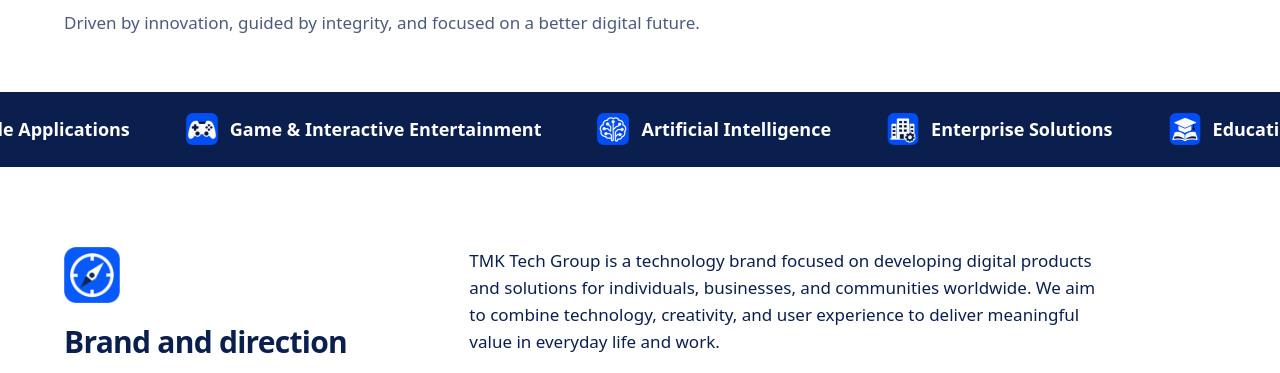
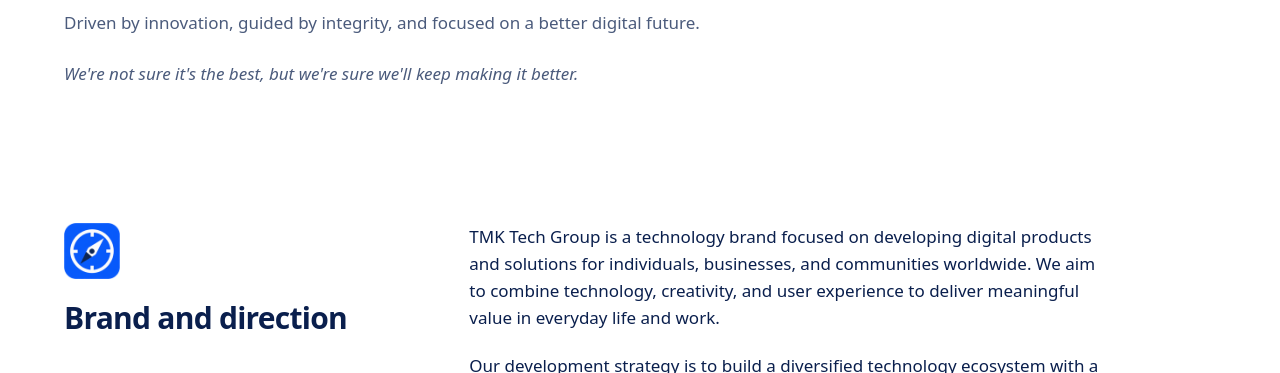
Before and after one commit to tmkgroup/tmktechgroup-site, an Astro site: page / in a window 1280 px wide. Shown: the part 640-1013 px from the top of the page. Built offline with nearby package versions, Linux system fonts and the light colour scheme; Astro itself is replaced by a stand-in of ours.

Commit message:
hero: them slogan cam ket, bo dai 8 linh vuc trung Our Industries

```diff
--- a/src/components/Home.astro
+++ b/src/components/Home.astro
@@ -60,18 +60,8 @@ const canonical = `${site}/`;
         </h1>
         <p class="measure mt-10 mb-0 text-[clamp(1.2rem,2vw,1.5rem)] leading-snug">{c.hero.lead}</p>
         <p class="measure mt-3 mb-0 text-[var(--muted)]">{c.hero.sub}</p>
+        <p class="measure mt-6 mb-0 italic text-[var(--muted)]">{c.hero.promise}</p>
       </section>
-
-      <div class="band" aria-label={c.industriesSection.title}>
-        <div class="band-track">
-          <ul>
-            {industries.map((i) => <li><img src={ic(i.icon)} alt="" width="32" height="32" class="size-8" />{i.name}</li>)}
-          </ul>
-          <ul aria-hidden="true">
-            {industries.map((i) => <li><img src={ic(i.icon)} alt="" width="32" height="32" class="size-8" />{i.name}</li>)}
-          </ul>
-        </div>
-      </div>
 
       <section id="about" class="wrap grid gap-8 border-b border-[var(--line)] py-20 md:grid-cols-[1fr_2fr]">
         <div>
--- a/src/i18n.ts
+++ b/src/i18n.ts
@@ -30,6 +30,7 @@ const en = {
     title: 'Technology Without Boundaries.',
     lead: 'Building meaningful digital experiences for people, businesses, and a connected world.',
     sub: 'Driven by innovation, guided by integrity, and focused on a better digital future.',
+    promise: "We're not sure it's the best, but we're sure we'll keep making it better.",
   },
   about: {
     title: 'Brand and direction',
```
Also changed, not shown: docs/index.html (+1 -1 lines), docs/_astro/index.C9jssZBX.css (added), docs/_astro/index.DpFsVGs7.css (deleted).
